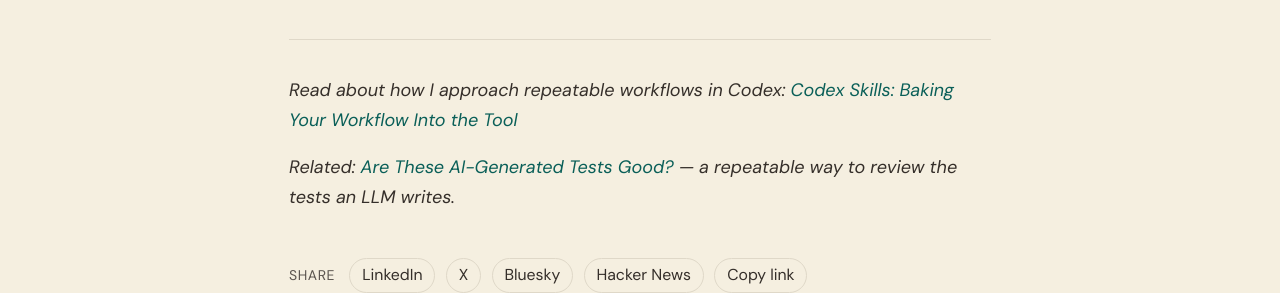
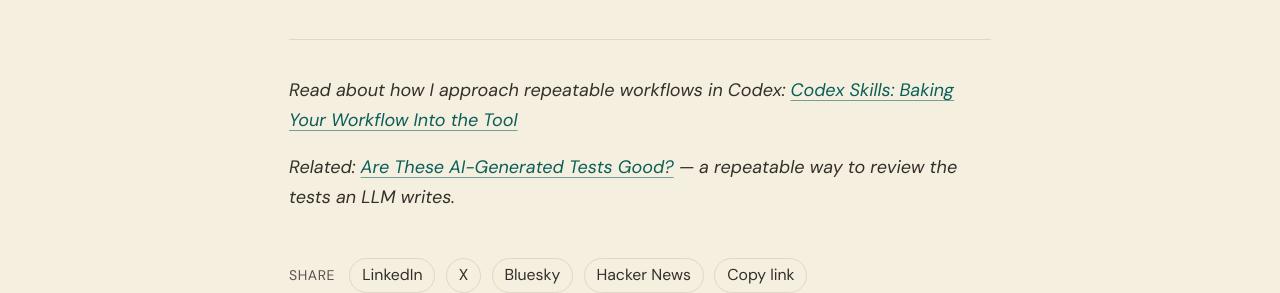
Before and after one commit to aag1091-alt/avinashgosavi.com, a Jekyll site: the page built from _posts/2026-04-25-doing-the-right-thing-fast.md, in a window 1280 px wide and 1400 px high, scrolled down 1576 px. Shown: the part 425-718 px from the top of the window. Built offline with Jekyll 4.4.1, drawn with Linux system fonts in a browser that asks for light colours.

Commit message:
Post links: soft underline so links aren't marked by color alone (WCAG 1.4.1)
Co-Authored-By: Claude <noreply@anthropic.com>

```diff
--- a/_data/changelog.yml
+++ b/_data/changelog.yml
@@ -1,5 +1,9 @@
 # Public changelog shown on /changelog and (latest 3) on the homepage.
 # Newest first. desk: Writing | Design | Engineering
+- date: 2026-10-23
+  desk: Design
+  text: Links inside posts now carry a soft underline instead of relying on color alone, so they're easy to spot in both sepia and dark themes; it darkens on hover or keyboard focus.
+  link: /post/attractor-memory-engine/
 - date: 2026-10-23
   desk: Engineering
   text: Each summary on the Paper TL;DR page now names the original paper's authors and year, with a direct link to the paper itself.
--- a/assets/css/style.css
+++ b/assets/css/style.css
@@ -920,13 +920,22 @@ input:focus-visible {
   font-style: italic;
 }
 
+/* Links in post prose keep a soft underline: the link color alone is only
+   ~1.7:1 against body text in both themes, so color can't be the only cue
+   (WCAG 1.4.1). Hover/focus darkens the underline to the full link color. */
 .post-content a {
   color: var(--accent-ink, var(--accent));
-  text-decoration: none;
-}
-
-.post-content a:hover {
   text-decoration: underline;
+  text-decoration-thickness: 1px;
+  text-underline-offset: 0.2em;
+  text-decoration-color: currentColor;
+  text-decoration-color: color-mix(in srgb, currentColor 55%, transparent);
+  transition: text-decoration-color 0.15s ease;
+}
+
+.post-content a:hover,
+.post-content a:focus-visible {
+  text-decoration-color: currentColor;
 }
 
 .post-content hr {
```
